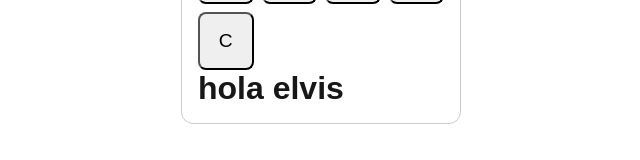
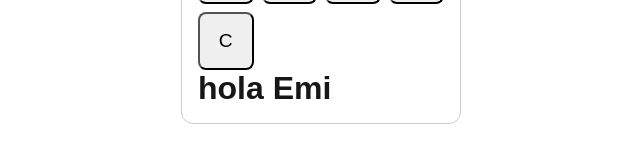
Before and after one commit to ELVISrodrigo123/ci-cd-calculator, a Next.js app: page / in a window 1280 px wide. Shown: the part 402-562 px from the top of the page, without its empty margins (319-959 px from the left). Built offline with nearby package versions, Linux system fonts and the light colour scheme.

Commit message:
ci/cd deploy

```diff
--- a/src/pages/index.tsx
+++ b/src/pages/index.tsx
@@ -65,7 +65,7 @@ export default function Home() {
       <div style={{ maxWidth: 280, margin: "40px auto", padding: 16, border: "1px solid #ccc", borderRadius: 12 }}>
         <Display operation={operation} value={display} />
         <Keypad onPress={handlePress} />
-        <h1>hola elvis</h1>
+        <h1>hola Emi</h1>
       </div>
     </>
   );
```
